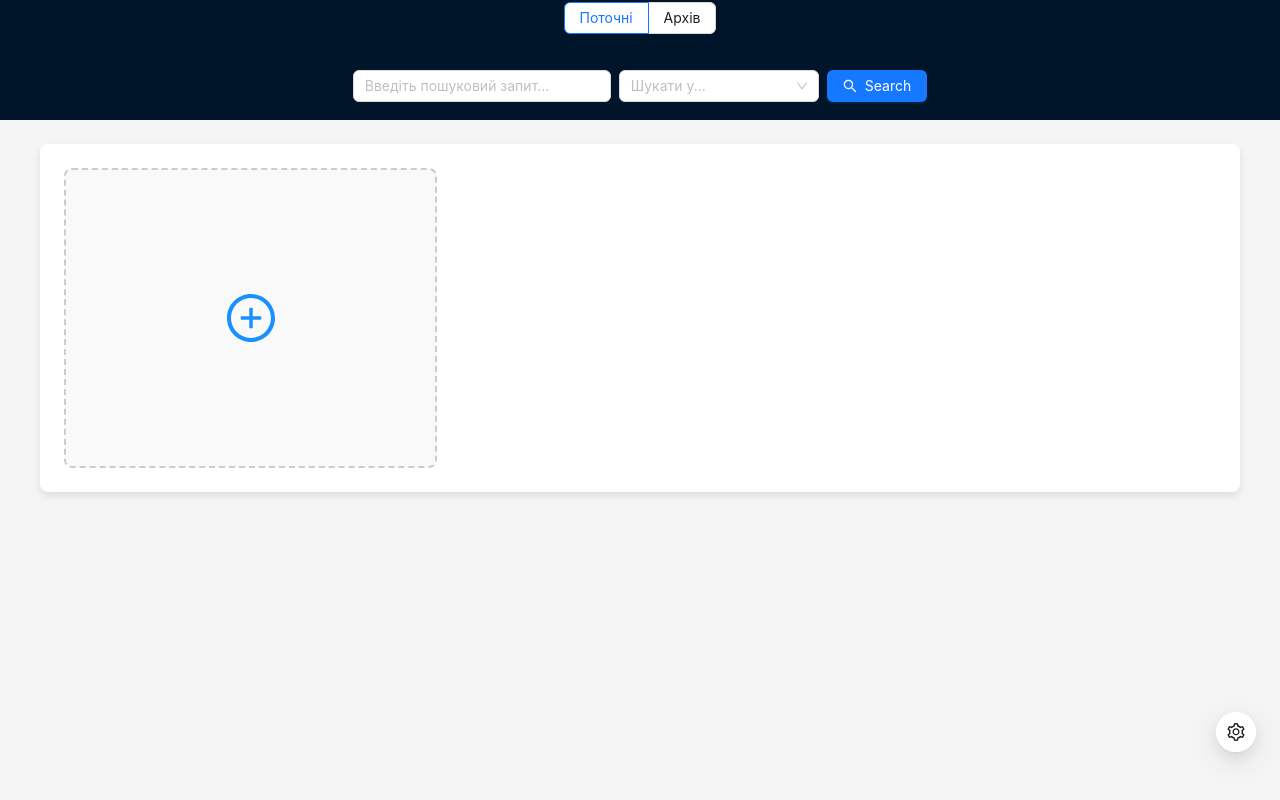
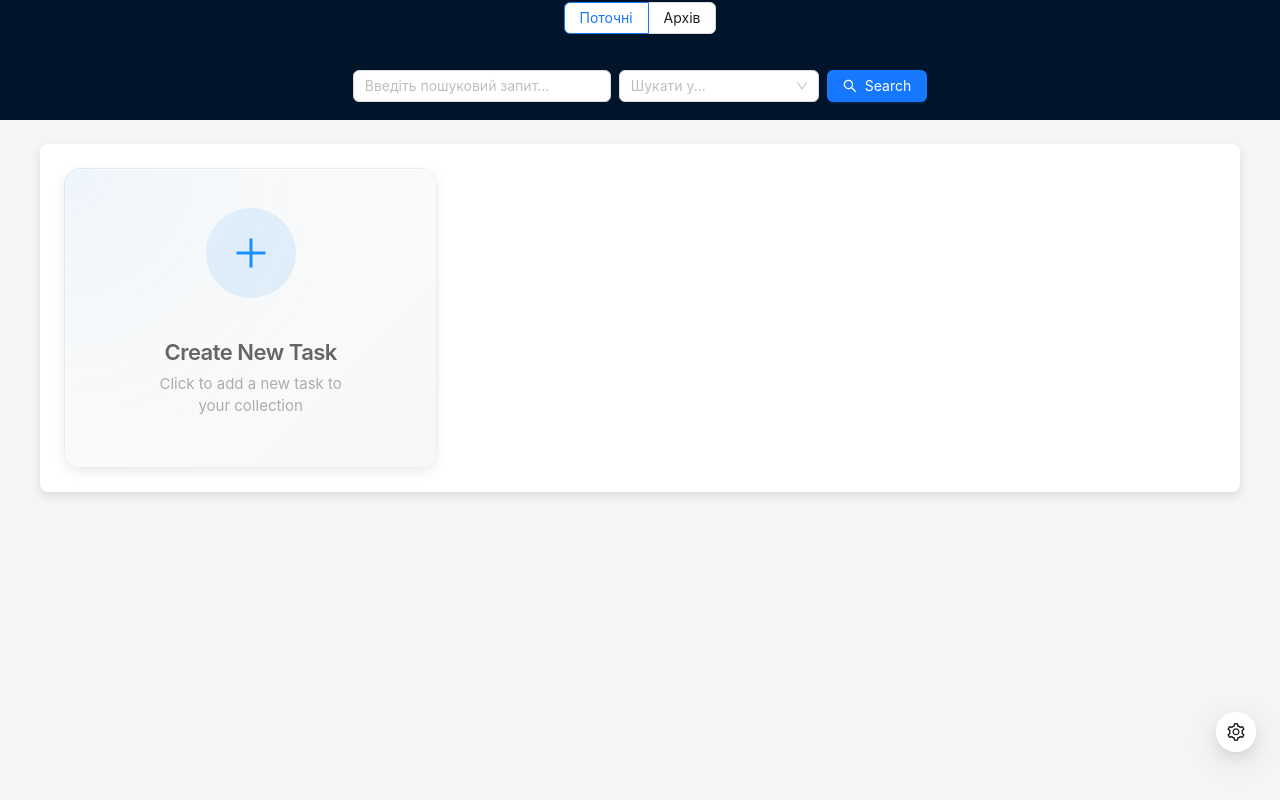
Before and after one commit to Leksiyy/ReactTaskManager, a React (Vite) app: page / in a window 1280 px wide. Built offline with nearby package versions, Linux system fonts and the light colour scheme.

Commit message:
AddTaskButton component

```diff
--- /dev/null
+++ b/src/components/AddTaskButton.tsx
@@ -0,0 +1,246 @@
+import { useState } from "react";
+import { PlusOutlined } from "@ant-design/icons";
+import '../index.css';
+
+export const AddTaskButton = ({ onClick }: { onClick: () => void }) => {
+  const [isHovered, setIsHovered] = useState(false);
+  const [isPressed, setIsPressed] = useState(false);
+  const [mousePosition, setMousePosition] = useState({ x: 0, y: 0 });
+
+  // Track mouse position for spotlight effect
+  const handleMouseMove = (e: React.MouseEvent) => {
+    const rect = e.currentTarget.getBoundingClientRect();
+    setMousePosition({
+      x: e.clientX - rect.left,
+      y: e.clientY - rect.top
+    });
+  };
+
+  return (
+    <div
+      onClick={() => {
+        setIsPressed(true);
+        onClick();
+        setTimeout(() => setIsPressed(false), 300);
+      }}
+      onMouseEnter={() => setIsHovered(true)}
+      onMouseLeave={() => setIsHovered(false)}
+      onMouseMove={handleMouseMove}
+      onMouseDown={() => setIsPressed(true)}
+      onMouseUp={() => setIsPressed(false)}
+      style={{
+        position: 'relative',
+        height: '300px',
+        borderRadius: '16px',
+        overflow: 'hidden',
+        cursor: 'pointer',
+        boxShadow: isHovered
+          ? '0 12px 28px rgba(24, 144, 255, 0.2), 0 5px 10px rgba(24, 144, 255, 0.1)'
+          : '0 4px 12px rgba(0, 0, 0, 0.08)',
+        transition: 'all 0.4s cubic-bezier(0.2, 0.8, 0.2, 1)',
+        transform: isPressed
+          ? 'scale(0.98) translateY(-2px)'
+          : isHovered
+          ? 'translateY(-8px)'
+          : 'translateY(0)',
+      }}
+    >
+      {/* Glass morphism background */}
+      <div style={{
+        position: 'absolute',
+        inset: 0,
+        background: isHovered
+          ? 'linear-gradient(135deg, rgba(240, 249, 255, 0.8) 0%, rgba(230, 247, 255, 0.8) 50%, rgba(186, 231, 255, 0.8) 100%)'
+          : 'linear-gradient(135deg, rgba(250, 250, 250, 0.7) 0%, rgba(245, 245, 245, 0.7) 100%)',
+        backdropFilter: 'blur(10px)',
+        borderRadius: '16px',
+        border: isHovered
+          ? '1px solid rgba(255, 255, 255, 0.7)'
+          : '1px solid rgba(233, 233, 233, 0.7)',
+        boxShadow: 'inset 0 1px 1px rgba(255, 255, 255, 0.4)',
+        transition: 'all 0.4s ease',
+      }}/>
+
+      {/* Background gradient pattern */}
+      <div style={{
+        position: 'absolute',
+        inset: 0,
+        opacity: isHovered ? 0.7 : 0.3,
+        background: `radial-gradient(circle at ${mousePosition.x}px ${mousePosition.y}px,
+                    rgba(24, 144, 255, 0.2) 0%,
+                    rgba(24, 144, 255, 0.1) 20%,
+                    transparent 60%)`,
+        transition: 'opacity 0.4s ease',
+        zIndex: 0,
+      }}/>
+
+      {/* Animated decorative elements */}
+      {isHovered && (
+        <>
+          {/* Floating particles */}
+          {[...Array(5)].map((_, i) => (
+            <div
+              key={i}
+              style={{
+                position: 'absolute',
+                top: `${15 + i * 15}%`,
+                left: `${10 + i * 15}%`,
+                width: `${8 + i * 2}px`,
+                height: `${8 + i * 2}px`,
+                borderRadius: '50%',
+                background: `rgba(24, 144, 255, ${0.2 + i * 0.05})`,
+                transition: 'all 0.5s ease',
+                animation: `addTaskButton-float ${3 + i * 0.5}s infinite ease-in-out ${i * 0.3}s`,
+                zIndex: 0,
+              }}
+            />
+          ))}
+
+          {/* Geometric shapes */}
+          <div
+            style={{
+              position: 'absolute',
+              bottom: '15%',
+              right: '12%',
+              width: '20px',
+              height: '20px',
+              borderRadius: '4px',
+              background: 'rgba(24, 144, 255, 0.3)',
+              transform: 'rotate(45deg)',
+              animation: 'addTaskButton-rotate 7s infinite linear',
+              zIndex: 0,
+            }}
+          />
+
+          <div
+            style={{
+              position: 'absolute',
+              top: '20%',
+              right: '15%',
+              width: '14px',
+              height: '14px',
+              borderRadius: '2px',
+              border: '2px solid rgba(24, 144, 255, 0.4)',
+              background: 'transparent',
+              animation: 'addTaskButton-pulse 4s infinite ease-in-out',
+              zIndex: 0,
+            }}
+          />
+        </>
+      )}
+
+      {/* Content container */}
+      <div style={{
+        position: 'relative',
+        height: '100%',
+        display: 'flex',
+        flexDirection: 'column',
+        justifyContent: 'center',
+        alignItems: 'center',
+        padding: '24px',
+        zIndex: 2,
+      }}>
+        {/* Animated button with ripple effect */}
+        <div style={{
+          position: 'relative',
+          width: '90px',
+          height: '90px',
+          borderRadius: '50%',
+          background: isHovered
+            ? 'linear-gradient(135deg, #40a9ff 0%, #1890ff 100%)'
+            : 'rgba(24, 144, 255, 0.1)',
+          display: 'flex',
+          justifyContent: 'center',
+          alignItems: 'center',
+          marginBottom: '20px',
+          transition: 'all 0.3s ease',
+          transform: isPressed ? 'scale(0.95)' : isHovered ? 'scale(1.1)' : 'scale(1)',
+          boxShadow: isHovered
+            ? '0 8px 16px rgba(24, 144, 255, 0.3), inset 0 1px 2px rgba(255, 255, 255, 0.4)'
+            : 'none',
+        }}>
+          <PlusOutlined style={{
+            fontSize: '36px',
+            color: isHovered ? 'white' : '#1890ff',
+            transition: 'all 0.3s ease',
+            filter: isHovered ? 'drop-shadow(0 1px 2px rgba(0, 0, 0, 0.2))' : 'none',
+          }} />
+
+          {/* Inner glow */}
+          {isHovered && (
+            <div style={{
+              position: 'absolute',
+              inset: '-3px',
+              borderRadius: '50%',
+              background: 'transparent',
+              border: '2px solid rgba(24, 144, 255, 0.2)',
+              filter: 'blur(2px)',
+            }}/>
+          )}
+        </div>
+
+        {/* Modern text card with blurred background */}
+        <div style={{
+          opacity: isHovered ? 1 : 0.7,
+          transform: isHovered ? 'translateY(0)' : 'translateY(5px)',
+          transition: 'all 0.4s ease',
+          backgroundColor: isHovered ? 'rgba(255, 255, 255, 0.8)' : 'transparent',
+          backdropFilter: isHovered ? 'blur(8px)' : 'none',
+          padding: '16px',
+          borderRadius: '12px',
+          textAlign: 'center',
+          maxWidth: '220px',
+          boxShadow: isHovered ? '0 4px 12px rgba(0, 0, 0, 0.04)' : 'none',
+        }}>
+          <h3 style={{
+            fontSize: '22px',
+            margin: '0 0 8px 0',
+            color: isHovered ? '#1890ff' : '#262626',
+            fontWeight: 600,
+            letterSpacing: '-0.5px',
+          }}>
+            Create New Task
+          </h3>
+          <p style={{
+            fontSize: '15px',
+            margin: 0,
+            color: isHovered ? '#5a5a5a' : '#8c8c8c',
+            lineHeight: 1.5,
+          }}>
+            Click to add a new task to your collection
+          </p>
+        </div>
+      </div>
+
+      {/* Multiple expanding rings for a more dynamic effect */}
+      {isHovered && (
+        <>
+          <div style={{
+            position: 'absolute',
+            top: '50%',
+            left: '50%',
+            width: '100px',
+            height: '100px',
+            borderRadius: '50%',
+            border: '2px solid rgba(24, 144, 255, 0.15)',
+            transform: 'translate(-50%, -50%)',
+            animation: 'addTaskButton-expand 2.5s infinite ease-out',
+            zIndex: 0,
+          }}/>
+          <div style={{
+            position: 'absolute',
+            top: '50%',
+            left: '50%',
+            width: '100px',
+            height: '100px',
+            borderRadius: '50%',
+            border: '1px solid rgba(24, 144, 255, 0.1)',
+            transform: 'translate(-50%, -50%)',
+            animation: 'addTaskButton-expand 2.5s infinite ease-out 0.5s',
+            zIndex: 0,
+          }}/>
+        </>
+      )}
+    </div>
+  );
+};
--- a/src/components/CardsContainer.tsx
+++ b/src/components/CardsContainer.tsx
@@ -4,7 +4,7 @@ import { useState } from "react";
 import { AddTaskModal } from "./AddTaskModal";
 import { useSelector } from "react-redux";
 import { RootState } from "../store/store";
-import { PlusCircleOutlined } from "@ant-design/icons";
+import { AddTaskButton } from "./AddTaskButton";
 
 
 // Методы потом уберу
@@ -62,24 +62,7 @@ const CardsContainer = () => {
                     boxShadow: '0 4px 8px rgba(0, 0, 0, 0.1)',
                 }}
             >
-
-                {/* Кнопка Карточка для добавления Таска */}
-                <div
-                    style={{
-                        display: 'flex',
-                        justifyContent: 'center',
-                        alignItems: 'center',
-                        height: '300px',
-                        border: '2px dashed #ccc',
-                        borderRadius: '8px',
-                        backgroundColor: '#f9f9f9',
-                        cursor: 'pointer',
-                    }}
-                    onClick={handleShowModal}
-                >
-                    <PlusCircleOutlined style={{ fontSize: '48px', color: '#1890ff' }} />
-                </div>
-
+                <AddTaskButton onClick={handleShowModal} />
 
                 {/* Здесь будут карточки */}
                 {tasks.map(task =>
@@ -96,7 +79,6 @@ const CardsContainer = () => {
             </div>
 
 
-            {/* Модалка для добавления нового Таска */}
             <AddTaskModal open={isModalVisible} onClose={handleCloseModal} />
 
         </Content>
--- a/src/components/TaskCard.tsx
+++ b/src/components/TaskCard.tsx
@@ -32,6 +32,7 @@ export const TaskCard = ({task, styleSettings, onEdit, onDelete, onComplete, onR
             display: 'flex',
             flexDirection: 'column',
             minHeight: '200px',
+            whiteSpace: 'pre-line',
             wordWrap: 'break-word',
             overflow: 'hidden',
             backgroundColor: styleSettings.bgColor,
@@ -47,14 +48,17 @@ export const TaskCard = ({task, styleSettings, onEdit, onDelete, onComplete, onR
         }}
         >
             <div style={{ flex: '1 0 auto' }}>
-                <p style={{ fontSize: styleSettings.descriptionSize }}>{task.text}</p>
+                <p style={{
+                    fontSize: styleSettings.descriptionSize,
+                    marginTop: 0,
+                    }}>{task.text}</p>
             </div>
 
             <div style={{ marginTop: 'auto' }}>
 
                 <Flex wrap="wrap" gap={4} style={{ marginTop: 10}}  >
                     {task.tags.map((tag) => (
-                        <Tag key={tag}>{tag.length > tagsDisplayLength ? `${tag.slice(0, 5)}...` : tag}</Tag>
+                        <Tag key={tag}>{tag.length > tagsDisplayLength ? `${tag.slice(0, tagsDisplayLength)}...` : tag}</Tag>
                     ))}
                 </Flex>
 
--- a/src/index.css
+++ b/src/index.css
@@ -2,3 +2,32 @@ body {
   padding: 0;
   margin: 0;
 }
+
+
+@keyframes addTaskButton-expand {
+  0% {
+    width: 100px;
+    height: 100px;
+    opacity: 0.7;
+  }
+  100% {
+    width: 240px;
+    height: 240px;
+    opacity: 0;
+  }
+}
+
+@keyframes addTaskButton-float {
+  0%, 100% { transform: translateY(0); }
+  50% { transform: translateY(-10px); }
+}
+
+@keyframes addTaskButton-rotate {
+  0% { transform: rotate(0deg); }
+  100% { transform: rotate(360deg); }
+}
+
+@keyframes addTaskButton-pulse {
+  0%, 100% { transform: scale(1); opacity: 0.4; }
+  50% { transform: scale(1.2); opacity: 0.7; }
+}
--- a/src/slices/settingsSlice.ts
+++ b/src/slices/settingsSlice.ts
@@ -9,7 +9,7 @@ interface SettingsState {
 
 const initialState: SettingsState = {
     bgColor: "#ffffff",
-    padding: 16,
+    padding: 0,
     titleSize: 20,
     descriptionSize: 14,
 };
```
Also changed, not shown: src/components/AddTaskModal.tsx (+10 -1 lines).
